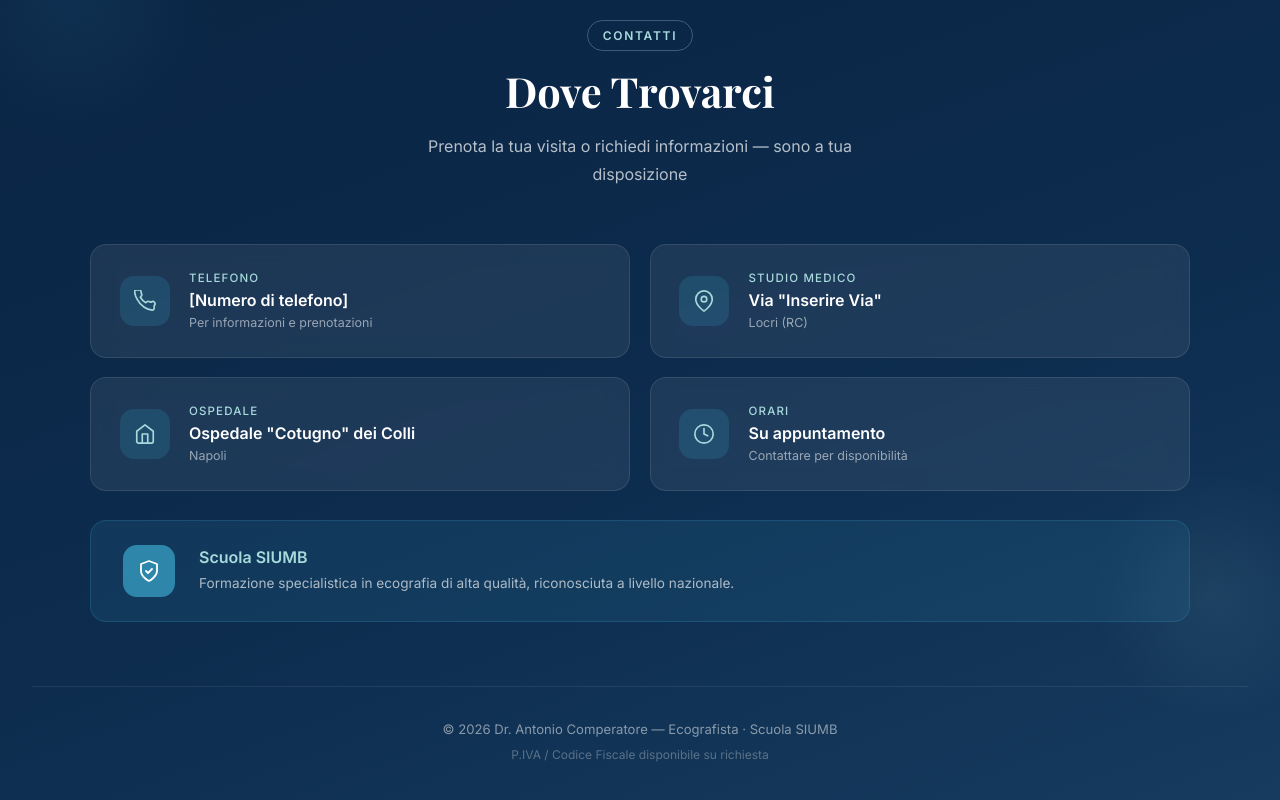
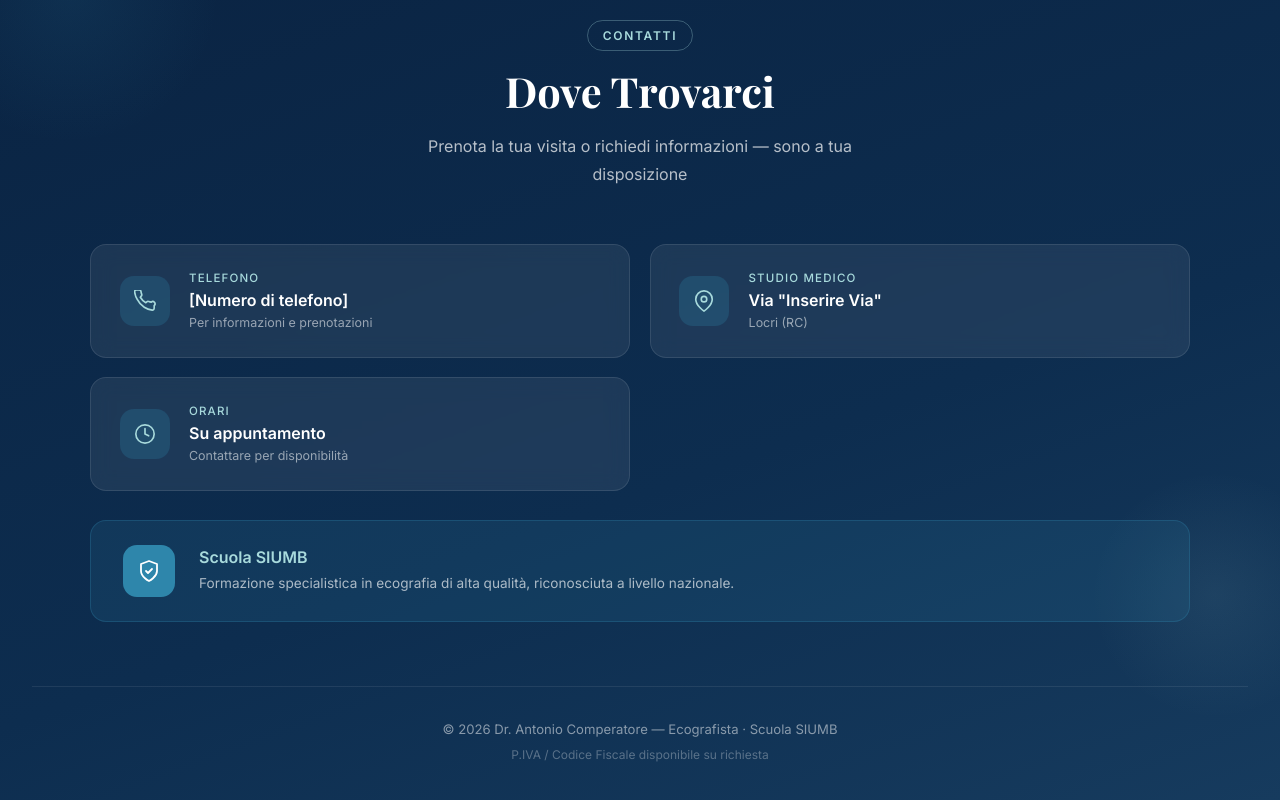
Before and after one commit to umbertocicciaa/doctor-antonio-comperatore, a React (Vite) app: page / in a window 1280 px wide. Shown: the part 3390-4190 px from the top of the page. Built offline with nearby package versions, Linux system fonts and the light colour scheme.

Commit message:
fix: remove Ospedale contact card and update tests to reflect changes in Contact component

```diff
--- a/src/components/Contact.jsx
+++ b/src/components/Contact.jsx
@@ -26,17 +26,6 @@
       label: 'Studio Medico',
       value: 'Via "Inserire Via"',
       note: 'Locri (RC)',
-    },
-    {
-      icon: (
-        <svg viewBox="0 0 24 24" fill="none" stroke="currentColor" strokeWidth="1.8" strokeLinecap="round" strokeLinejoin="round">
-          <path d="M3 9l9-7 9 7v11a2 2 0 01-2 2H5a2 2 0 01-2-2z"/>
-          <polyline points="9 22 9 12 15 12 15 22"/>
-        </svg>
-      ),
-      label: 'Ospedale',
-      value: 'Ospedale "Cotugno" dei Colli',
-      note: 'Napoli',
     },
     {
       icon: (
```
Also changed, not shown: 1 other file (tests, documents, lock files or other folders).
